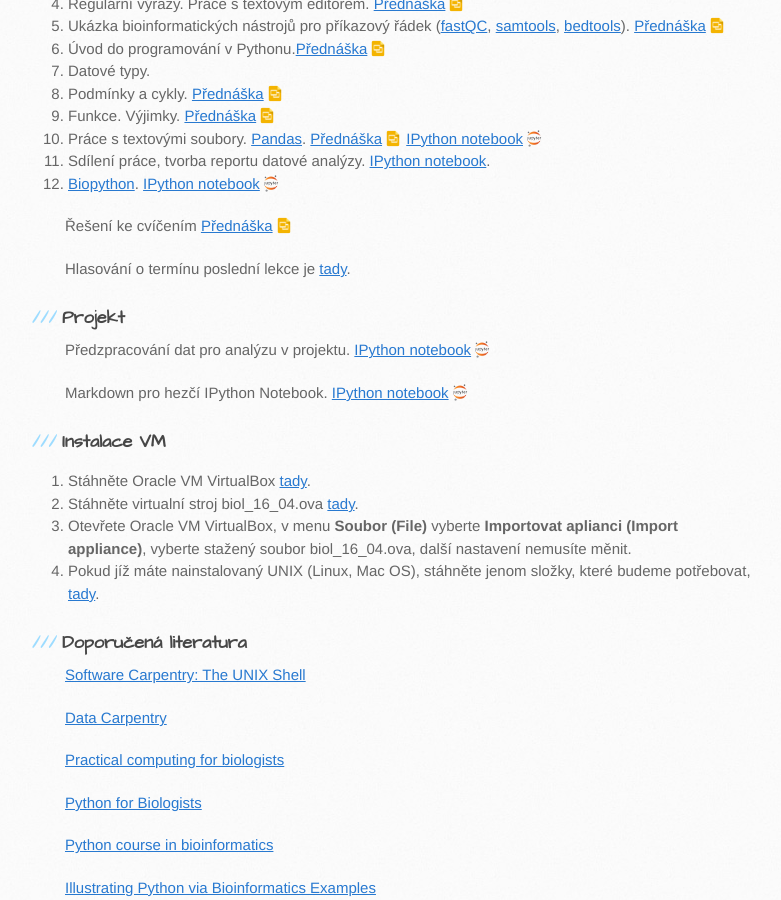
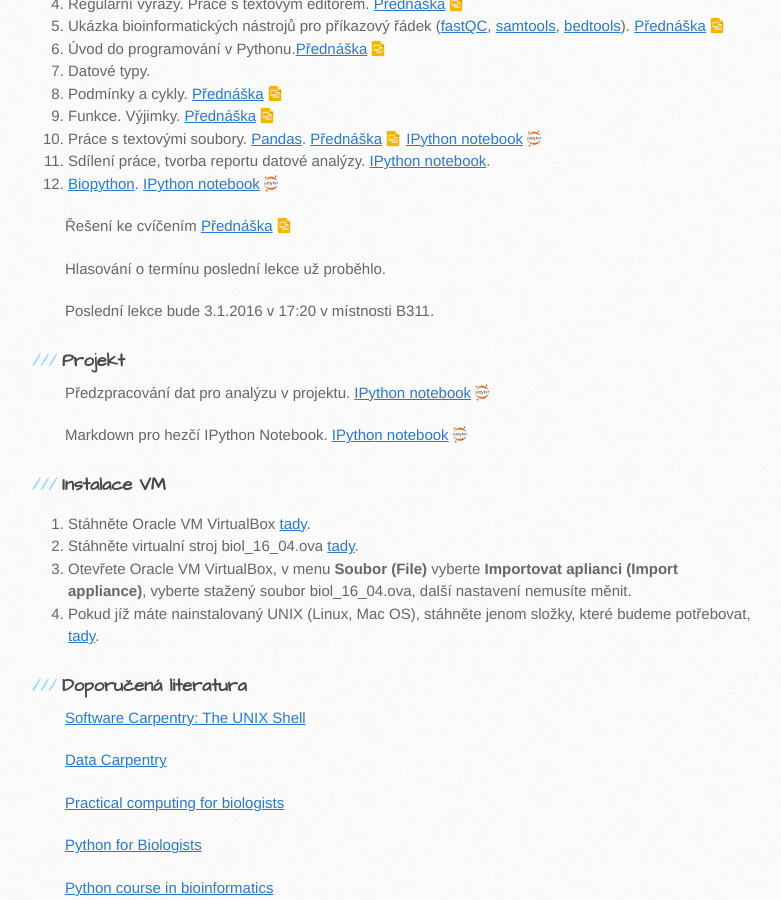
Before and after one commit to anastazie/intro_python_biol, a Jekyll site: the page built from index.md, in a window 1280 px wide and 900 px high, scrolled down 1174 px. Shown: the whole window, without its empty margins (105-886 px from the left). Built offline with Jekyll 4.4.1, drawn with Linux system fonts in a browser that asks for light colours; our own code applies the rules of GitHub Pages for plain Markdown files.

Commit message:
Update index.md

```diff
--- a/index.md
+++ b/index.md
@@ -31,7 +31,9 @@ Cílem předmětu je zbavení studentů strachu z příkazového řádku a nauč
 
 Řešení ke cvíčením <a href="https://docs.google.com/presentation/d/1XFS2EjUPrdbiI76mhOeFxNjPzWEUKcfJFnSob8QuzyE/edit?usp=sharing" class="presentation">Přednáška</a>
 
-Hlasování o termínu poslední lekce je [tady](http://doodle.com/poll/4ztschcenughgnc3).
+Hlasování o termínu poslední lekce už proběhlo.
+
+Poslední lekce bude 3.1.2016 v 17:20 v místnosti B311.
 
 ### Projekt
 
```
